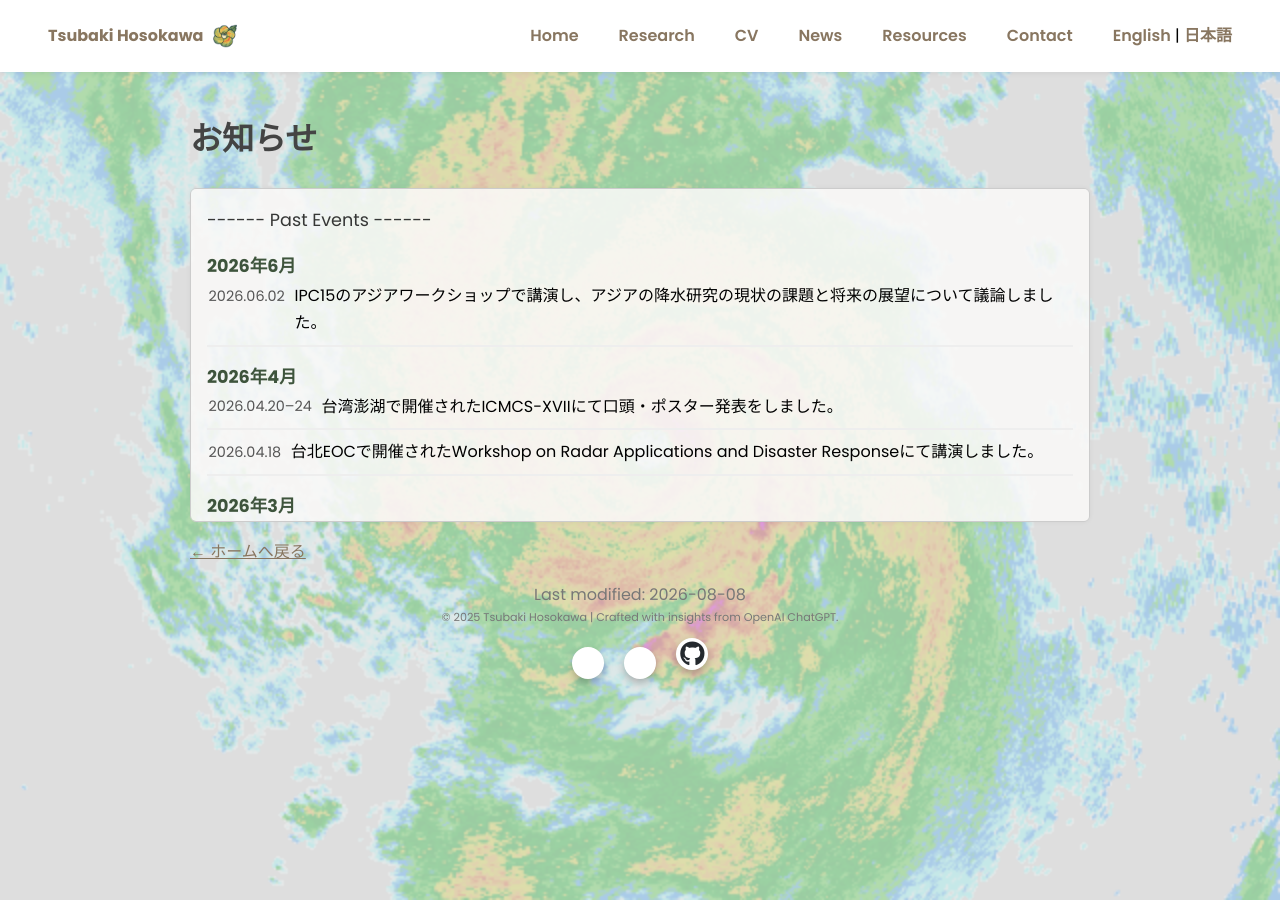
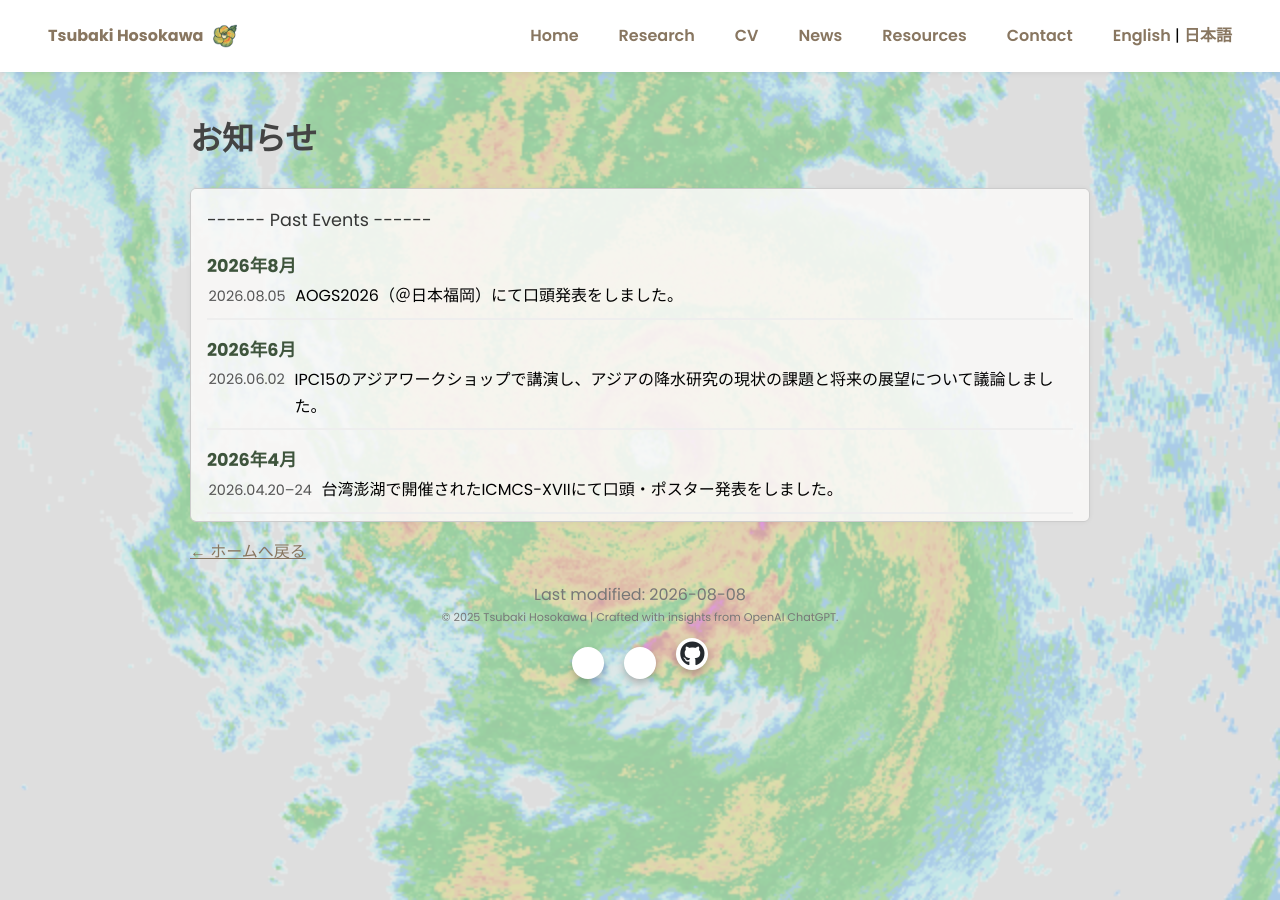
Before and after one commit to tsubakih07/tsubaki_homepage, a Jekyll site: the page built from news_ja.html, in a window 1280 px wide. Built offline with Jekyll 4.4.1, drawn with Linux system fonts in a browser that asks for light colours; a style sheet for code colours, icons or effects is not loaded.

Commit message:
added a recent conference presentation

```diff
--- a/_data/cv.yml
+++ b/_data/cv.yml
@@ -23,6 +23,7 @@
   title: Conference Presentations
   ordered: true
   items:
+    - "AOGS2026 Annual Meeting, Fukuoka, Japan, 2026 (Oral)"
     - "ICMCS-XVII, Penghu, Taiwan, 2026 (Oral & Poster)"
     - "MSJ Fall Meeting, Fukuoka, Japan, 2025 (Oral)"
     - "AMS 21st Conference on Mesoscale Processes, Boise, ID, USA, 2025 (Oral)"
--- a/_data/cv_ja.yml
+++ b/_data/cv_ja.yml
@@ -23,6 +23,7 @@
   title: 学会発表
   ordered: true
   items:
+    - AOGS2026 Annual Meeting（日本福岡、2026、口頭）
     - ICMCS-XVII, (台湾澎湖、2026、 口頭・ポスター)
     - 日本気象学会秋季大会（日本福岡、2025、口頭）
     - AMS 21st Conference on Mesoscale Processes（米国ボイシ、2025、口頭）
--- a/_data/news.yml
+++ b/_data/news.yml
@@ -1,6 +1,10 @@
 # - title: ------ Upcoming Events ------
 
 - title: ------ Past Events ------
+- month: August 2026
+  items:
+    - date: 2026.08.05
+      text: Gave an oral presentation at AOGS2026, Fukuoka, Japan.
 - month: June 2026
   items:
     - date: 2026.06.02
--- a/_data/news_ja.yml
+++ b/_data/news_ja.yml
@@ -1,6 +1,10 @@
 # - title: ------ Upcoming Events ------
 
 - title: ------ Past Events ------
+- month: 2026年8月
+  items:
+    - date: 2026.08.05
+      text: AOGS2026（＠日本福岡）にて口頭発表をしました。
 - month: 2026年6月
   items:
     - date: 2026.06.02
```
